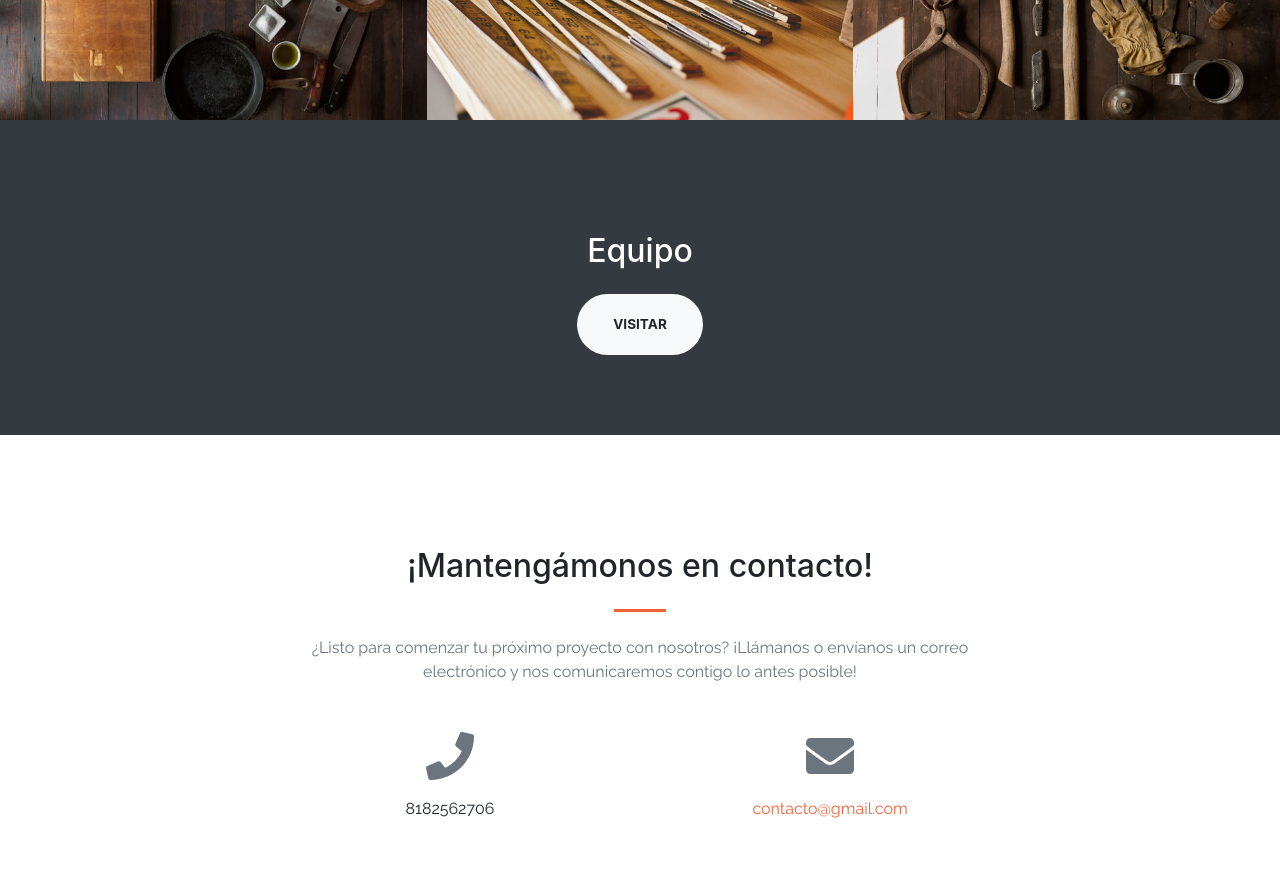
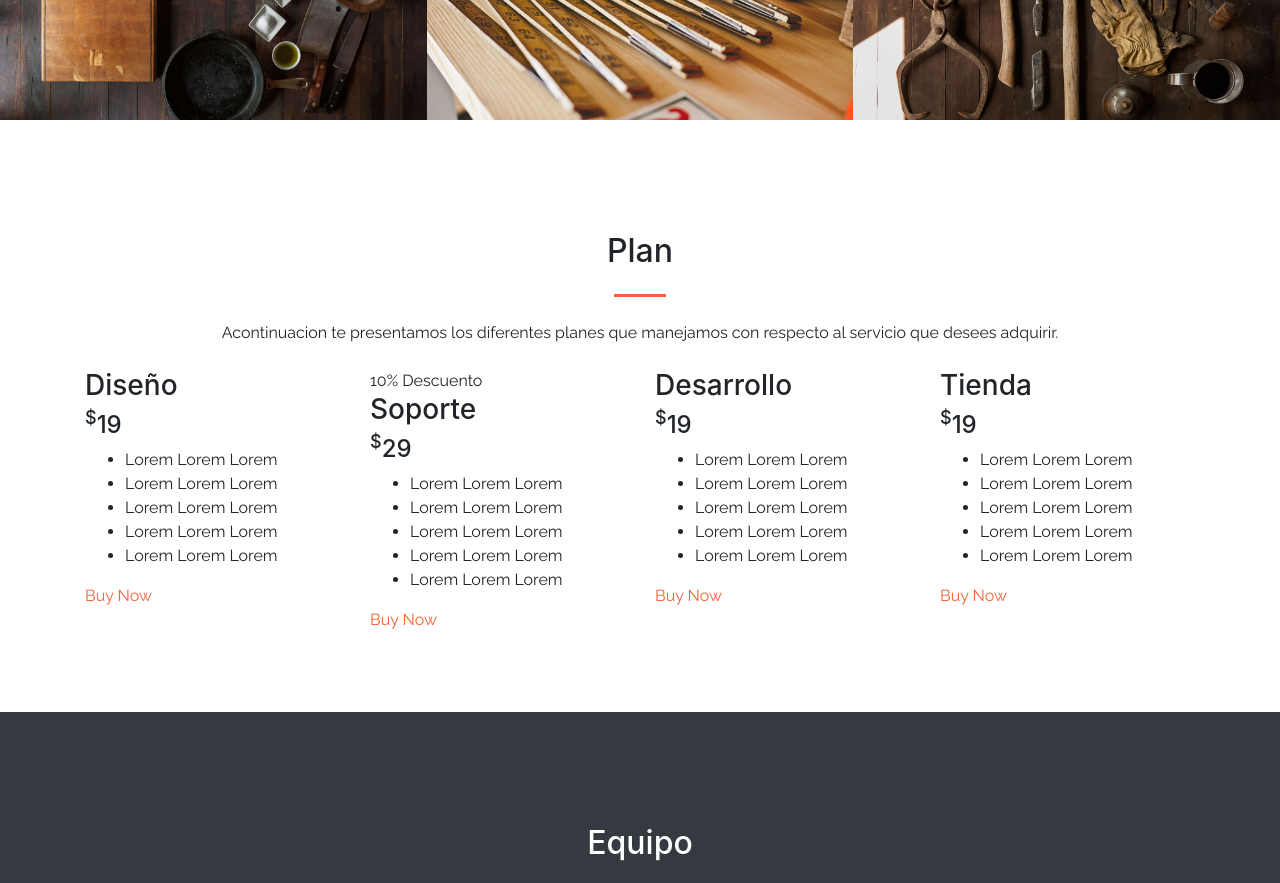
Before and after one commit to jesse7349/pagina, a plain HTML site: page index.html in a window 1280 px wide. Shown: the part 2840-3723 px from the top of the page. Drawn offline with nearby package versions, Linux system fonts and the light colour scheme.

Commit message:
actualizacion index

```diff
--- a/index.html
+++ b/index.html
@@ -181,6 +181,94 @@
             </div>
         </div>
 
+        <!-- ======= Pricing Section ======= -->
+
+    <section id="pricing" class="pricing page-section">
+      <div class="container">
+
+        <div class="section-title" data-aos="zoom-in">
+          <h2 class="text-center mt-0">Plan</h2>
+          <hr class="divider my-4" />
+          <p class="mb-4 text-center" >Acontinuacion te presentamos los diferentes planes que manejamos con respecto al servicio que desees adquirir.</p>
+        </div>
+
+        <div class="row">
+
+          <div class="col-lg-3 col-md-6">
+            <div class="box recommended" data-aos="zoom-in" data-aos-delay="200">
+              <h3>Diseño</h3>
+              <h4><sup>$</sup>19</h4>
+              <ul>
+                <li>Lorem Lorem Lorem</li>
+                <li>Lorem Lorem Lorem</li>
+                <li>Lorem Lorem Lorem</li>
+                <li>Lorem Lorem Lorem</li>
+                <li>Lorem Lorem Lorem</li>
+                <!-- <li class="na">Pharetra massa</li>
+                <li class="na">Massa ultricies mi</li> -->
+              </ul>
+              <div class="btn-wrap">
+                <a href="#" class="btn-buy">Buy Now</a>
+              </div>
+            </div>
+          </div>
+
+          <div class="col-lg-3 col-md-6 mt-4 mt-md-0">
+            <div class="box recommended" data-aos="zoom-in" data-aos-delay="100">
+              <span class="recommended-badge">10% Descuento</span>
+              <h3>Soporte</h3>
+              <h4><sup>$</sup>29</h4>
+              <ul>
+                <li>Lorem Lorem Lorem</li>
+                <li>Lorem Lorem Lorem</li>
+                <li>Lorem Lorem Lorem</li>
+                <li>Lorem Lorem Lorem</li>
+                <li>Lorem Lorem Lorem</li>
+                <!-- <li class="na">Massa ultricies mi</li> -->
+              </ul>
+              <div class="btn-wrap">
+                <a href="#" class="btn-buy">Buy Now</a>
+              </div>
+            </div>
+          </div>
+
+          <div class="col-lg-3 col-md-6 mt-4 mt-lg-0">
+            <div class="box recommended" data-aos="zoom-in" data-aos-delay="200">
+              <h3>Desarrollo</h3>
+              <h4><sup>$</sup>19</h4>
+              <ul>
+                <li>Lorem Lorem Lorem</li>
+                <li>Lorem Lorem Lorem</li>
+                <li>Lorem Lorem Lorem</li>
+                <li>Lorem Lorem Lorem</li>
+                <li>Lorem Lorem Lorem</li>
+              </ul>
+              <div class="btn-wrap">
+                <a href="#" class="btn-buy">Buy Now</a>
+              </div>
+            </div>
+          </div>
+
+          <div class="col-lg-3 col-md-6 mt-4 mt-lg-0">
+            <div class="box recommended" data-aos="zoom-in" data-aos-delay="200">
+              <h3>Tienda</h3>
+              <h4><sup>$</sup>19</h4>
+              <ul>
+                <li>Lorem Lorem Lorem</li>
+                <li>Lorem Lorem Lorem</li>
+                <li>Lorem Lorem Lorem</li>
+                <li>Lorem Lorem Lorem</li>
+                <li>Lorem Lorem Lorem</li>
+              </ul>
+              <div class="btn-wrap">
+                <a href="#" class="btn-buy">Buy Now</a>
+              </div>
+            </div>
+          </div>
+        </div>
+
+      </div>
+    </section><!-- End Pricing Section -->
 
         <!-- Call to action-->
         <section class="page-section bg-dark text-white">
```
